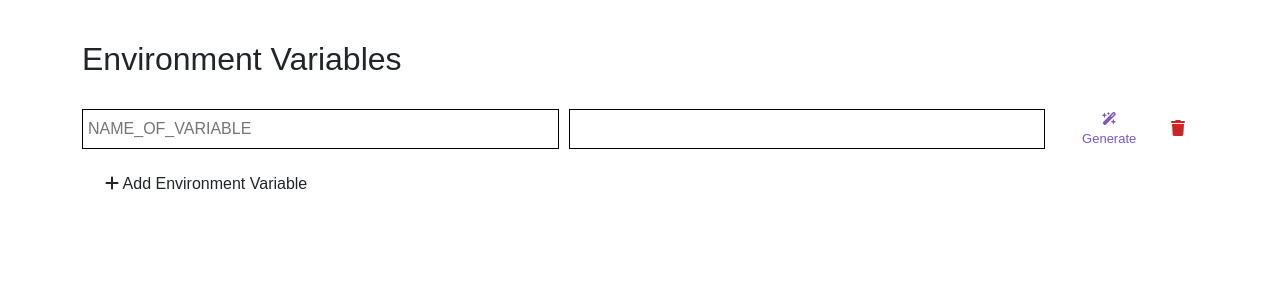
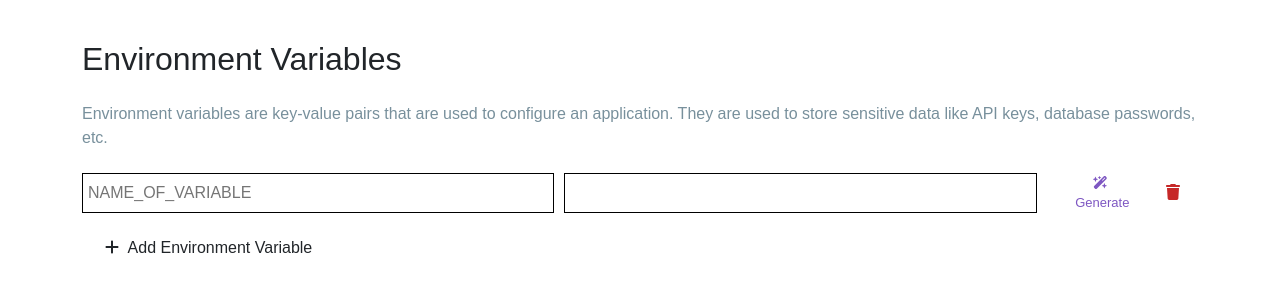
Before and after one commit to BasmalaMohamed46/node-deployer-frontend, a React (Vite) app: page /env in a window 1280 px wide. Shown: the top 300 px of the page. Built offline with nearby package versions, Linux system fonts and the light colour scheme.

Commit message:
chore: Refactor Environment component and improve error handling

```diff
--- a/src/components/Environment.tsx
+++ b/src/components/Environment.tsx
@@ -6,6 +6,7 @@ import {
   faPlus,
   faTrash,
   faMagicWandSparkles,
+  faTimes,
 } from '@fortawesome/free-solid-svg-icons';
 
 interface Variable {
@@ -18,11 +19,13 @@ function Environment() {
   const [variables, setVariables] = useState<Variable[]>([
     { name: 'NAME_OF_VARIABLE', value: '', visible: false },
   ]);
+  const [error, setError] = useState<string | null>(null);
 
   const generateRandomValue = (index: number) => {
     const newVariables = [...variables];
     newVariables[index].value = uuidv4();
     setVariables(newVariables);
+    setError(null);
   };
 
   const deleteVariable = (index: number) => {
@@ -48,13 +51,29 @@ function Environment() {
     setVariables(newVariables);
   };
 
+  const handleAddVariable = () => {
+    if (variables[variables.length - 1].name === '' || variables[variables.length - 1].value === '') {
+      setError('Required');
+      return;
+    }
+    setVariables([
+      ...variables,
+      { name: 'NAME_OF_VARIABLE', value: '', visible: false },
+    ]);
+    setError(null);
+  };
+
   return (
     <div className="container Environment">
       <h2 className="mb-4">Environment Variables</h2>
+      <p>
+        Environment variables are key-value pairs that are used to configure an
+        application. They are used to store sensitive data like API keys, database
+        passwords, etc.
+      </p>
       {variables.map((variable, index) => (
-        <div
-          key={index}
-          className="variable">
+        <div key={index} className="variable-wrapper">
+          <div className="variable">
             <input
               type="text"
               placeholder={variable.name}
@@ -75,21 +94,17 @@ function Environment() {
             <button
               className="btn"
               onClick={() => deleteVariable(index)}>
-            <FontAwesomeIcon
-              icon={faTrash}
-              className="icon-trash"
-            />
+              <FontAwesomeIcon icon={faTrash} className="icon-trash" />
             </button>
           </div>
+          {error && index === variables.length - 1 && (
+            <div className="error">
+              <FontAwesomeIcon icon={faTimes} className="icon-times" /> {error}
+            </div>
+          )}
+        </div>
       ))}
-      <button
-        className="btn"
-        onClick={() =>
-          setVariables([
-            ...variables,
-            { name: 'NAME_OF_VARIABLE', value: '', visible: false },
-          ])
-        }>
+      <button className="btn" onClick={handleAddVariable}>
         <FontAwesomeIcon icon={faPlus} /> Add Environment Variable
       </button>
     </div>
--- a/src/styles/environment.css
+++ b/src/styles/environment.css
@@ -3,48 +3,54 @@
     padding: 20px;
   }
 
+  .variable-wrapper {
+    margin-bottom: 10px;
+  }
+
   .variable {
     display: flex;
     align-items: center;
-    margin-bottom: 10px;
   }
 
   .variable input {
     margin-right: 10px;
+    width:50%;
+    padding: 5px;
+    border: 1px solid #000;
+    border-radius: 0px;
     height:40px;
-    padding: 5px;
-    border: 1px solid #ccc;
-    border-radius: 0px;
-    border-color: black;
     transition: border-color 0.3s ease;
-    width: 50%;
     -webkit-border-radius: 0px;
     -moz-border-radius: 0px;
     -ms-border-radius: 0px;
     -o-border-radius: 0px;
 }
-
-  .variable input:focus {
-    border-color: #007bff;
-  }
-
   .btn {
     margin-left: 10px;
     padding: 5px 10px;
     border: none;
+    border-radius: 4px;
     cursor: pointer;
+    display: flex;
+    align-items: center;
   }
 
   .btn:active {
     transform: scale(0.95);
   }
 
-  .btn:focus{
-    outline: none;
+  .btn + .btn {
+    margin-left: 5px;
   }
 
-  .btn + .btn {
-    margin-left: 5px;
+  .btn svg {
+    margin-right: 5px;
+  }
+
+  .error {
+    color: #c62828;
+    margin-top: 5px;
+    margin-left: 10px;
   }
 
   .icon-trash{
@@ -55,5 +61,9 @@
   .btn-generate{
     font-size: 13px !important;
     color:#7e57c2 !important;
+  }
 
+  .Environment p{
+
+    color: #78909c;
   }
```
Lines whose indentation alone changed are shown as unchanged.
